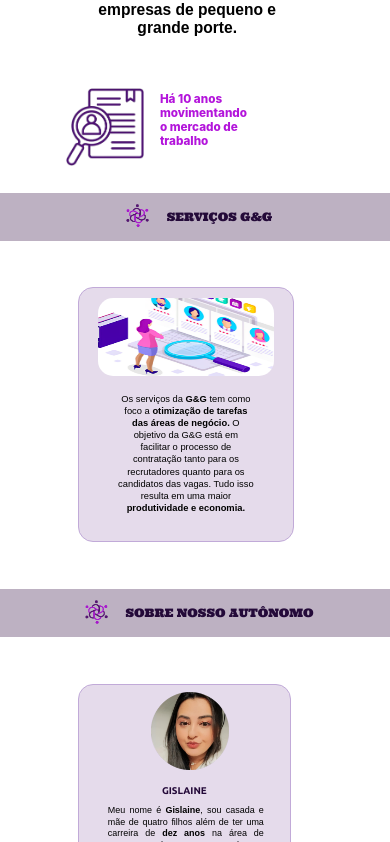
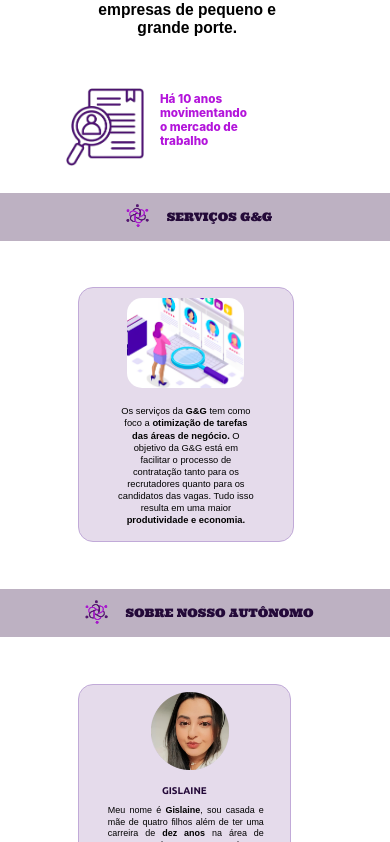
Before and after one commit to myslium/tcc-g-g, a React (Create React App) app: page /sobre in a window 390 px wide. Shown: the part 830-1672 px from the top of the page. Built offline with nearby package versions, Linux system fonts and the light colour scheme; a web font is replaced by a local one.

Commit message:
img distorcida

```diff
--- a/src/pages/sobregeg/index.scss
+++ b/src/pages/sobregeg/index.scss
@@ -287,8 +287,8 @@
                 }
 
                 .imagem {
-                    width: 40vw;
-                    height: 20vw;
+                    width: 35vw;
+                    height: auto;
 
                 }
 
@@ -426,8 +426,8 @@
                 }
 
                 .imagem {
-                    width: 45vw;
-                    height: 20vw;
+                    width: 30vw;
+                  height: auto;
 
                 }
 
@@ -436,7 +436,7 @@
 
 
         .cartaoautonomo {
-            // Gislaine NAO QUER MUDAR O TAMANHO DA FONTEEEEE
+
             justify-content: center;
             padding: 2vw;
             width: 50vw;
```
